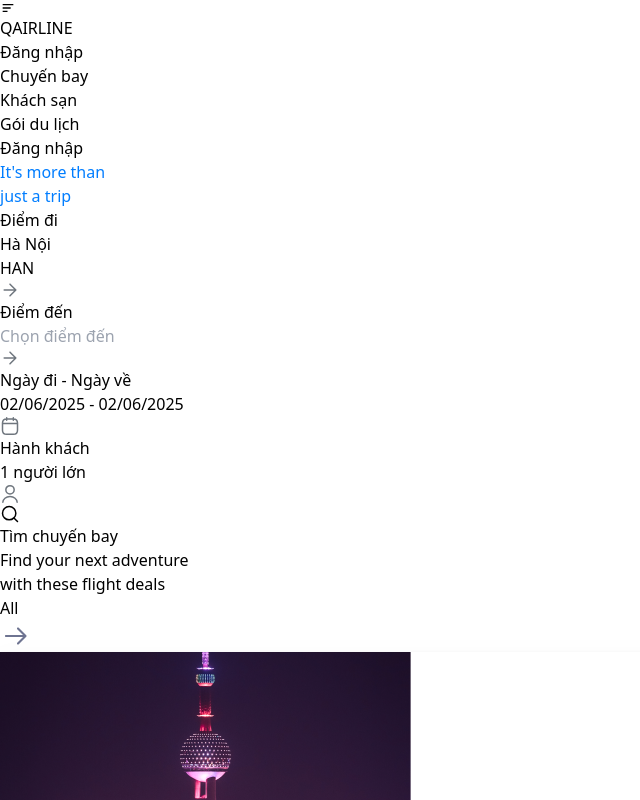
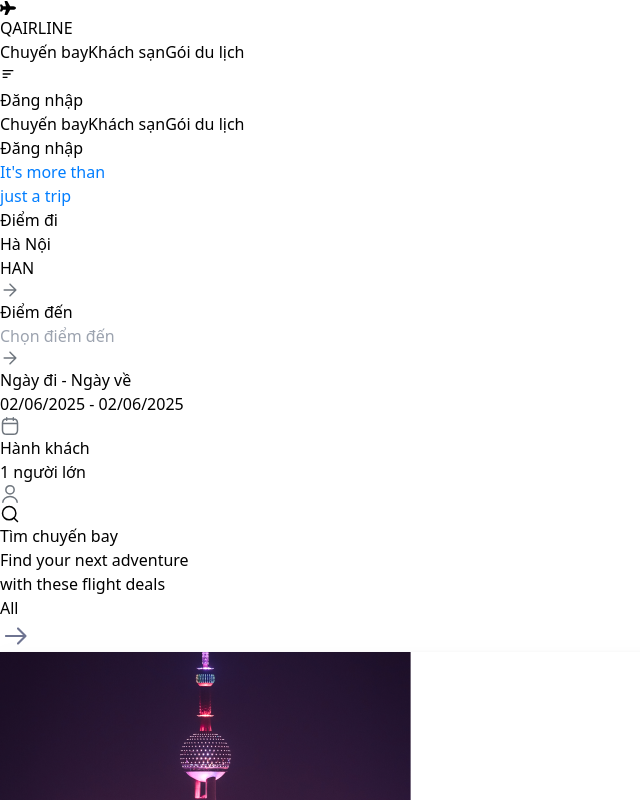
Before and after one commit to DinhHiep8287/QAirline, a React (Vite) app in the folder frontend/: page / in a window 1280 px wide. Shown: the top 800 px of the page, without its empty margins (0-640 px from the left). Built offline with nearby package versions, Linux system fonts and the light colour scheme.

Commit message:
improve navbar ui

```diff
--- a/frontend/src/components/Navbar.jsx
+++ b/frontend/src/components/Navbar.jsx
@@ -1,10 +1,11 @@
 import { Link, useLocation, useNavigate } from "react-router-dom";
 import { MdOutlineClose } from 'react-icons/md';
 import { BiMenuAltLeft } from 'react-icons/bi';
-import { FaUserCircle, FaHistory, FaCog, FaSignOutAlt } from 'react-icons/fa';
+import { FaUserCircle, FaHistory, FaCog, FaSignOutAlt, FaPlane } from 'react-icons/fa';
 import { useState, useEffect, useRef } from "react";
 import Signin from "../container/Signin";
 import Signup from "../container/Signup";
+import "../styles/navbar.css";
 
 const UserDropdown = ({ userEmail, handleLogout, navigate }) => {
     const [isOpen, setIsOpen] = useState(false);
@@ -49,14 +50,18 @@ const UserDropdown = ({ userEmail, handleLogout, navigate }) => {
         <div className="relative" ref={dropdownRef}>
             <button
                 onClick={() => setIsOpen(!isOpen)}
-                className="flex items-center gap-2 px-3 py-2 rounded-full bg-gray-100 hover:bg-gray-200 transition-colors"
+                className="flex items-center gap-2 px-4 py-2 rounded-full bg-gray-100 hover:bg-gray-200 transition-all duration-200"
             >
                 <FaUserCircle className="w-5 h-5 text-[#605DEC]" />
-                <span className="text-gray-700">{userEmail}</span>
+                <span className="text-gray-700 font-medium">{userEmail}</span>
             </button>
 
             {isOpen && (
-                <div className="absolute right-0 mt-2 w-48 bg-white rounded-lg shadow-lg py-2 z-50">
+                <div className="absolute right-0 mt-2 w-56 bg-white rounded-xl shadow-lg py-2 z-50 transform scale-in-center border border-gray-100">
+                    <div className="px-4 py-2 border-b border-gray-100">
+                        <p className="text-sm text-gray-500">Đăng nhập với</p>
+                        <p className="text-sm font-medium text-gray-900">{userEmail}</p>
+                    </div>
                     {menuItems.map((item, index) => (
                         <button
                             key={index}
@@ -64,10 +69,10 @@ const UserDropdown = ({ userEmail, handleLogout, navigate }) => {
                                 setIsOpen(false);
                                 item.onClick();
                             }}
-                            className={`w-full px-4 py-2 text-left flex items-center gap-3 hover:bg-gray-50 ${item.className || 'text-gray-700'}`}
+                            className={`w-full px-4 py-2 text-left flex items-center gap-3 hover:bg-gray-50 transition-colors ${item.className || 'text-gray-700'}`}
                         >
                             {item.icon}
-                            <span>{item.text}</span>
+                            <span className="font-medium">{item.text}</span>
                         </button>
                     ))}
                 </div>
@@ -100,69 +105,125 @@ const Navbar = () => {
 
     return (
         <>
-            <nav className="w-full flex flex-row items-center justify-between px-5 py-4 relative">
+            <nav className="bg-white">
+                <div className="max-w-7xl mx-auto px-4 sm:px-6 lg:px-8">
+                    <div className="flex items-center justify-between h-16">
                         {/* Logo + menu mobile */}
-                <div className="flex items-center justify-center gap-3">
-                    <div className="relative md:hidden flex items-center">
-                        {toggle ? (
-                            <MdOutlineClose className="w-7 h-7 text-[#605DEC] cursor-pointer" onClick={() => setToggle(false)} />
-                        ) : (
-                            <BiMenuAltLeft className="w-7 h-7 text-[#605DEC] cursor-pointer" onClick={() => setToggle(true)} />
+                        <div className="flex items-center">
+                            <div className="flex-shrink-0 flex items-center gap-2">
+                                <FaPlane className="w-8 h-8 text-[#605DEC]" />
+                                <span className="text-xl font-bold text-[#605DEC] tracking-tight">QAIRLINE</span>
+                            </div>
+                            <div className="hidden md:block ml-10">
+                                <div className="flex items-center space-x-8">
+                                    <Link to="/"
+                                        className={`relative px-3 py-2 text-base font-medium transition-colors duration-200
+                                        ${isActive("/")
+                                            ? "text-[#605DEC]"
+                                            : "text-gray-600 hover:text-[#605DEC]"}`}
+                                    >
+                                        <span>Chuyến bay</span>
+                                        {isActive("/") && (
+                                            <span className="absolute bottom-0 left-0 w-full h-0.5 bg-[#605DEC] transform scale-x-100 transition-transform duration-200"></span>
                                         )}
-                        {toggle && (
-                            <ul className="absolute w-40 z-10 h-fit bg-[#FFFFFF] shadow-xl top-14 left-0 text-[#7C8DB0] flex flex-col gap-2 items-start p-4 scaleUp">
-                                <Link to="/" className={`text-base hover:text-[#605DEC] ${isActive("/") && "text-[#605DEC]"}`}>
-                                    <li>Chuyến bay</li>
                                     </Link>
-                                <Link to="/hotels" className={`text-base hover:text-[#605DEC] ${isActive("/hotels") && "text-[#605DEC]"}`}>
-                                    <li>Khách sạn</li>
+                                    <Link to="/hotels"
+                                        className={`relative px-3 py-2 text-base font-medium transition-colors duration-200
+                                        ${isActive("/hotels")
+                                            ? "text-[#605DEC]"
+                                            : "text-gray-600 hover:text-[#605DEC]"}`}
+                                    >
+                                        <span>Khách sạn</span>
+                                        {isActive("/hotels") && (
+                                            <span className="absolute bottom-0 left-0 w-full h-0.5 bg-[#605DEC] transform scale-x-100 transition-transform duration-200"></span>
+                                        )}
                                     </Link>
-                                <Link to="/packages" className={`text-base hover:text-[#605DEC] ${isActive("/packages") && "text-[#605DEC]"}`}>
-                                    <li>Gói du lịch</li>
+                                    <Link to="/packages"
+                                        className={`relative px-3 py-2 text-base font-medium transition-colors duration-200
+                                        ${isActive("/packages")
+                                            ? "text-[#605DEC]"
+                                            : "text-gray-600 hover:text-[#605DEC]"}`}
+                                    >
+                                        <span>Gói du lịch</span>
+                                        {isActive("/packages") && (
+                                            <span className="absolute bottom-0 left-0 w-full h-0.5 bg-[#605DEC] transform scale-x-100 transition-transform duration-200"></span>
+                                        )}
                                     </Link>
-                            </ul>
-                        )}
                                 </div>
-                    <span className="text-xl font-bold text-[#605DEC]">QAIRLINE</span>
+                            </div>
                         </div>
 
-                {/* Nút đăng nhập hoặc user (mobile) */}
-                <div className="block md:hidden">
+                        {/* Mobile menu button */}
+                        <div className="md:hidden">
+                            <button
+                                onClick={() => setToggle(!toggle)}
+                                className="inline-flex items-center justify-center p-2 rounded-md text-gray-600 hover:text-[#605DEC] hover:bg-gray-100 transition-colors duration-200"
+                            >
+                                {toggle ? (
+                                    <MdOutlineClose className="w-6 h-6" />
+                                ) : (
+                                    <BiMenuAltLeft className="w-6 h-6" />
+                                )}
+                            </button>
+                        </div>
+
+                        {/* Desktop nav items */}
+                        <div className="hidden md:block">
                             {userEmail ? (
                                 <UserDropdown userEmail={userEmail} handleLogout={handleLogout} navigate={navigate} />
                             ) : (
                                 <button
-                            className="bg-[#605DEC] py-2 px-4 rounded-[5px] border-2 border-[#605DEC] text-base text-white hover:text-[#605DEC] hover:bg-white transition-all duration-200"
                                     onClick={() => setSignin(true)}
+                                    className="inline-flex items-center px-4 py-2 border border-transparent text-base font-medium rounded-lg text-white bg-[#605DEC] hover:bg-[#4B48BF] transition-colors duration-200 shadow-sm hover:shadow-md"
                                 >
                                     Đăng nhập
                                 </button>
                             )}
                         </div>
+                    </div>
+                </div>
 
-                {/* Menu desktop */}
-                <div className="hidden md:flex items-center space-x-8">
-                    <ul className="flex items-center space-x-8 text-[#7C8DB0]">
-                        <Link to="/" className={`text-base hover:text-[#605DEC] ${isActive("/") && "text-[#605DEC]"}`}>
-                            <li>Chuyến bay</li>
+                {/* Mobile menu */}
+                <div className={`md:hidden transition-all duration-300 ease-in-out ${toggle ? 'max-h-screen' : 'max-h-0 overflow-hidden'}`}>
+                    <div className="px-2 pt-2 pb-3 space-y-1 bg-white border-t border-gray-200">
+                        <Link to="/"
+                            className={`block px-3 py-2 rounded-md text-base font-medium ${
+                                isActive("/")
+                                    ? "text-[#605DEC] bg-[#F6F6FE]"
+                                    : "text-gray-600 hover:text-[#605DEC] hover:bg-gray-50"
+                            }`}
+                        >
+                            Chuyến bay
                         </Link>
-                        <Link to="/hotels" className={`text-base hover:text-[#605DEC] ${isActive("/hotels") && "text-[#605DEC]"}`}>
-                            <li>Khách sạn</li>
+                        <Link to="/hotels"
+                            className={`block px-3 py-2 rounded-md text-base font-medium ${
+                                isActive("/hotels")
+                                    ? "text-[#605DEC] bg-[#F6F6FE]"
+                                    : "text-gray-600 hover:text-[#605DEC] hover:bg-gray-50"
+                            }`}
+                        >
+                            Khách sạn
                         </Link>
-                        <Link to="/packages" className={`text-base hover:text-[#605DEC] ${isActive("/packages") && "text-[#605DEC]"}`}>
-                            <li>Gói du lịch</li>
+                        <Link to="/packages"
+                            className={`block px-3 py-2 rounded-md text-base font-medium ${
+                                isActive("/packages")
+                                    ? "text-[#605DEC] bg-[#F6F6FE]"
+                                    : "text-gray-600 hover:text-[#605DEC] hover:bg-gray-50"
+                            }`}
+                        >
+                            Gói du lịch
                         </Link>
-                    </ul>
-                    {userEmail ? (
-                        <UserDropdown userEmail={userEmail} handleLogout={handleLogout} navigate={navigate} />
-                    ) : (
+                        {!userEmail && (
+                            <div className="px-3 py-2">
                                 <button
-                            className="bg-[#605DEC] py-2 px-4 rounded-[5px] border-2 border-[#605DEC] text-base text-white hover:text-[#605DEC] hover:bg-white transition-all duration-200"
                                     onClick={() => setSignin(true)}
+                                    className="w-full flex items-center justify-center px-4 py-2 border border-transparent text-base font-medium rounded-lg text-white bg-[#605DEC] hover:bg-[#4B48BF] transition-colors duration-200"
                                 >
                                     Đăng nhập
                                 </button>
+                            </div>
                         )}
+                    </div>
                 </div>
             </nav>
 
--- /dev/null
+++ b/frontend/src/styles/navbar.css
@@ -0,0 +1,14 @@
+@keyframes scale-in-center {
+    0% {
+        transform: scale(0.9);
+        opacity: 0;
+    }
+    100% {
+        transform: scale(1);
+        opacity: 1;
+    }
+}
+
+.scale-in-center {
+    animation: scale-in-center 0.2s cubic-bezier(0.25, 0.46, 0.45, 0.94) both;
+}
```
Lines whose indentation alone changed are shown as unchanged.
